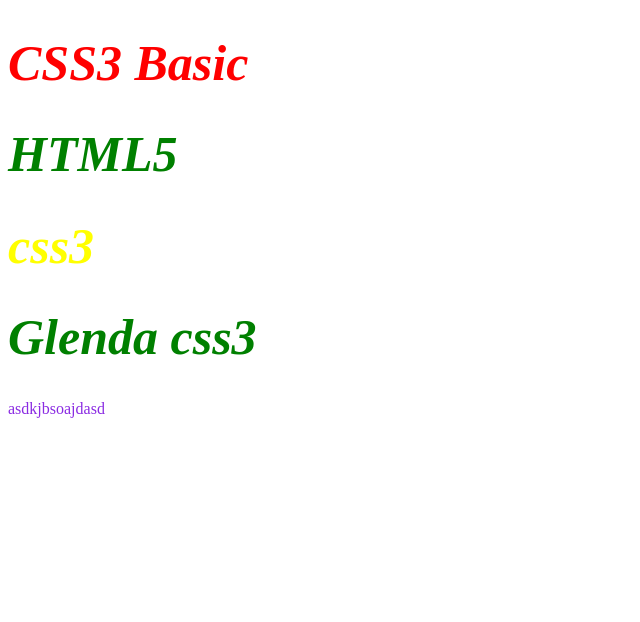
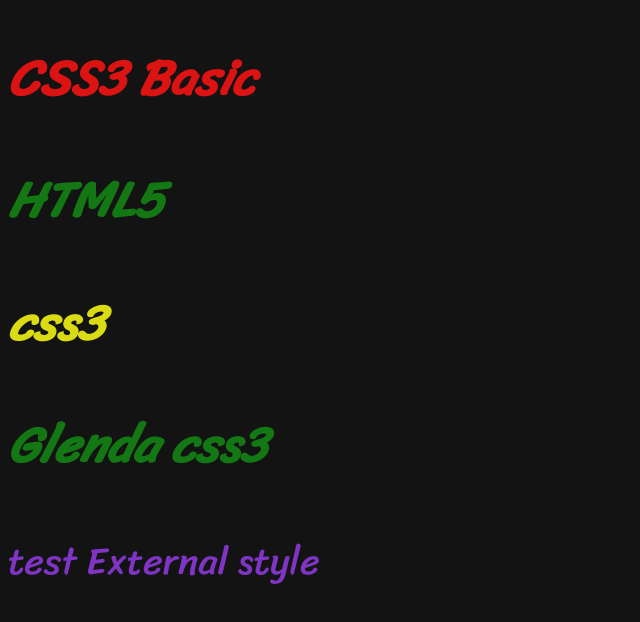
Before and after one commit to kittitach1526/web, a plain HTML site: page css3/index.html in a window 1280 px wide. Shown: the whole page, without its empty margins (0-640 px from the left). Drawn offline with Linux system fonts and the light colour scheme.

Commit message:
้hot fix

```diff
--- a/css3/index.html
+++ b/css3/index.html
@@ -5,6 +5,9 @@
     <meta http-equiv="X-UA-Compatible" content="IE=edge">
     <meta name="viewport" content="width=device-width, initial-scale=1.0">
     <title>css basic</title>
+    <link rel="preconnect" href="https://fonts.googleapis.com">
+<link rel="preconnect" href="https://fonts.gstatic.com" crossorigin>
+<link href="https://fonts.googleapis.com/css2?family=Sriracha&display=swap" rel="stylesheet">
     <style>
         h1{
             color: red;
@@ -19,6 +22,14 @@
         h1,.title{
             font-style: italic;
         }
+        #message{
+            font-size: 1cm;
+        }
+        *{
+            background-color:black;
+            font-family: 'Sriracha', cursive;
+            opacity: 0.92;
+        }
     </style>
     <link rel="stylesheet" href="style.css">
 </head>
@@ -27,6 +38,6 @@
     <h1 class="title"> HTML5 </h1>
     <h1 id="title">css3</h1>
     <h1 class="title">Glenda css3</h1>
-    <p id="message">asdkjbsoajdasd</p>
+    <p id="message">test External style</p>
 </body>
 </html>
```
